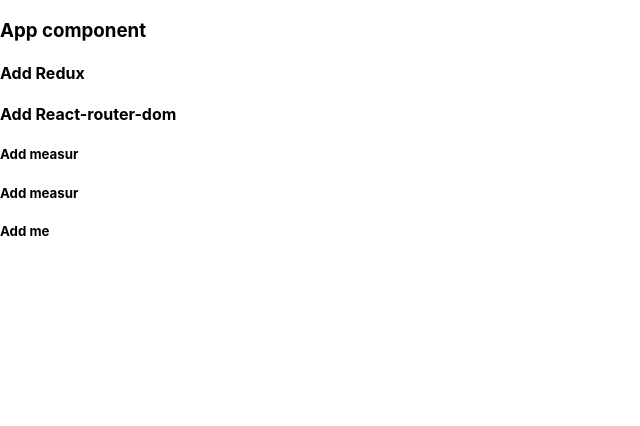
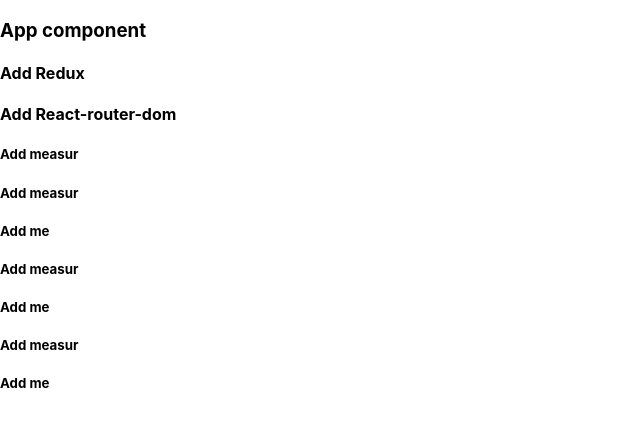
Before and after one commit to Shahil9934/start-react, a React (Create React App) app: page / in a window 1280 px wide. Shown: the top 426 px of the page, without its empty margins (0-640 px from the left). Built offline with nearby package versions, Linux system fonts and the light colour scheme.

Commit message:
Updated App.js

```diff
--- a/src/App.js
+++ b/src/App.js
@@ -9,6 +9,10 @@
        <h5>Add measur</h5>
        <h5>Add measur</h5>
        <h5>Add me</h5>
+
+        <h5>Add measur</h5>
+       <h5>Add me</h5> <h5>Add measur</h5>
+       <h5>Add me</h5>
     </div>
   )
 })
```
